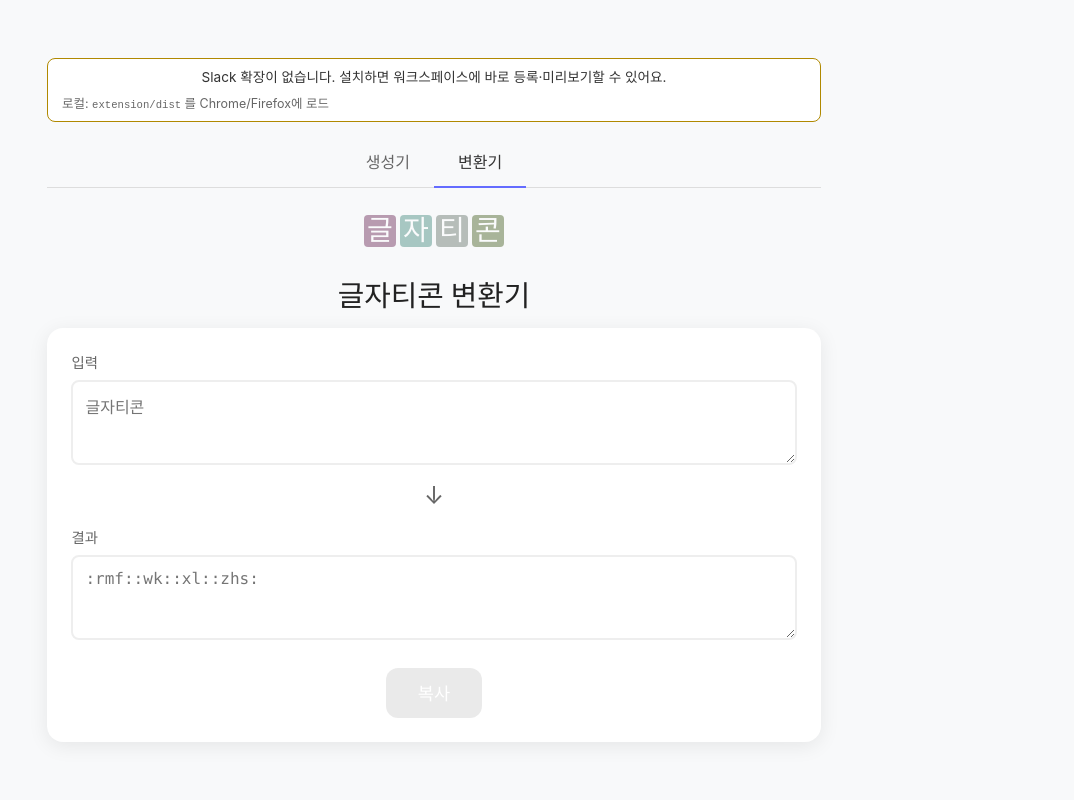
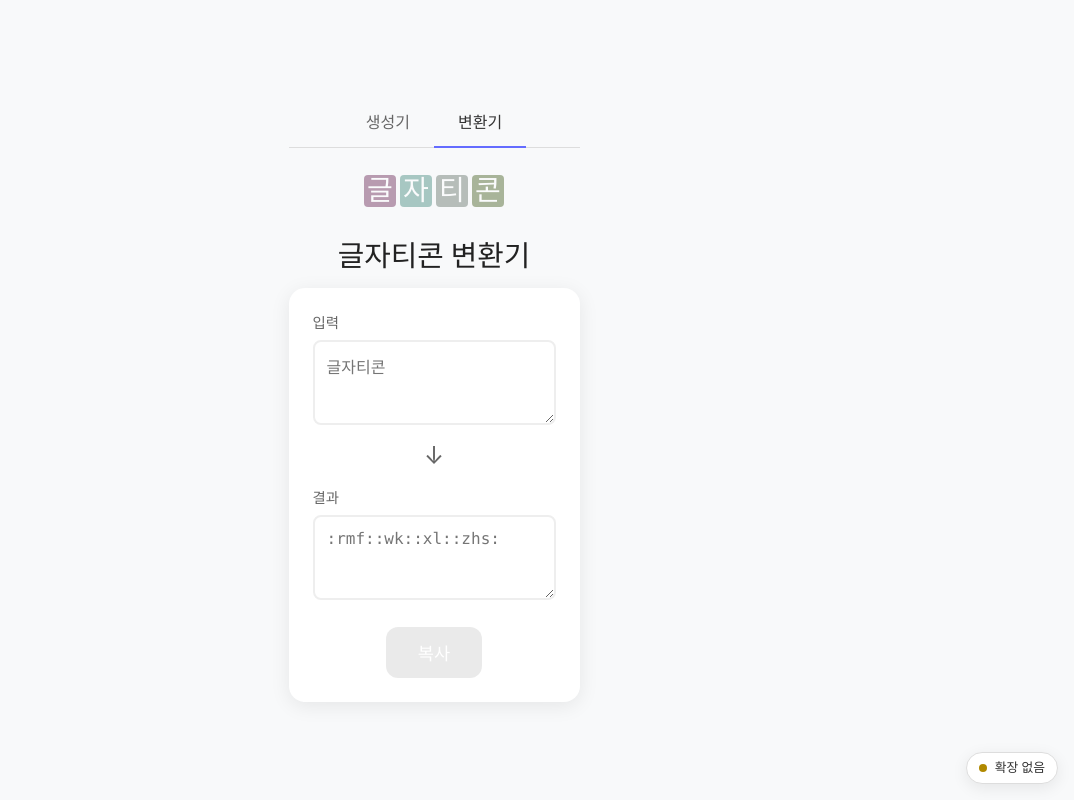
Before and after one commit to sjy5386/charicon, a React (Vite) app: page /converter in a window 1280 px wide. Shown: the whole page, without its empty margins (206-1280 px from the left). Built offline with nearby package versions, Linux system fonts and the light colour scheme; a web font is replaced by a local one.

Commit message:
Slack 확장 UI를 고정 도크로 옮기고 생성기 등록 정보를 정리
확장 연결 배지를 우측 하단 칩·패널로 빼 메인 레이아웃 흔들림을 줄이고,
생성기 등록 상태는 카드 안 액션 버튼 바로 위로 배치한다.

Co-authored-by: Grok <grok@x.ai>

```diff
--- a/src/App.css
+++ b/src/App.css
@@ -10,64 +10,139 @@ body {
   color: var(--text-color);
 }
 
-.slack-badge {
+/* Fixed dock — out of document flow so main UI width stays stable */
+.slack-dock {
+  position: fixed;
+  right: 1rem;
+  bottom: 1rem;
+  z-index: 60;
   display: flex;
-  flex-wrap: wrap;
+  flex-direction: column;
+  align-items: flex-end;
+  gap: 0.5rem;
+  max-width: min(20rem, calc(100vw - 2rem));
+  text-align: left;
+  pointer-events: none;
+}
+
+.slack-dock > * {
+  pointer-events: auto;
+}
+
+.slack-dock__chip {
+  display: inline-flex;
   align-items: center;
-  justify-content: center;
-  gap: 0.5rem 0.75rem;
-  margin-bottom: 1rem;
-  padding: 0.55rem 0.85rem;
-  border-radius: 8px;
+  gap: 0.45rem;
+  margin: 0;
+  padding: 0.45rem 0.75rem;
+  border-radius: 999px;
   border: 1px solid var(--border-color);
   background: var(--card-bg);
-  font-size: 0.85rem;
-  line-height: 1.4;
-  text-align: left;
+  color: var(--text-color);
+  font-size: 0.8rem;
+  font-weight: 600;
+  line-height: 1.2;
+  box-shadow: 0 4px 16px var(--card-shadow, rgba(0, 0, 0, 0.35));
+  cursor: pointer;
+  appearance: none;
+  max-width: 100%;
 }
 
-.slack-badge--muted {
-  color: var(--label-color);
+.slack-dock__chip-label {
+  overflow: hidden;
+  text-overflow: ellipsis;
+  white-space: nowrap;
+  max-width: 12rem;
 }
 
-.slack-badge--warn {
-  border-color: #b08900;
+.slack-dock__chip-dot {
+  width: 0.5rem;
+  height: 0.5rem;
+  border-radius: 50%;
+  flex-shrink: 0;
+  background: var(--label-color);
+}
+
+.slack-dock__chip--checking .slack-dock__chip-dot {
+  background: var(--label-color);
+}
+
+.slack-dock__chip--missing .slack-dock__chip-dot {
+  background: #b08900;
+}
+
+.slack-dock__chip--warn .slack-dock__chip-dot {
+  background: #f08c00;
+}
+
+.slack-dock__chip--ready .slack-dock__chip-dot {
+  background: #2f9e44;
+}
+
+.slack-dock__panel {
+  width: min(20rem, calc(100vw - 2rem));
+  padding: 0.85rem 0.9rem;
+  border-radius: 12px;
+  border: 1px solid var(--border-color);
+  background: var(--card-bg);
+  box-shadow: 0 10px 32px var(--card-shadow, rgba(0, 0, 0, 0.45));
+  font-size: 0.85rem;
+  line-height: 1.45;
+}
+
+.slack-dock__panel-head {
+  display: flex;
+  align-items: baseline;
+  justify-content: space-between;
+  gap: 0.5rem;
+  margin-bottom: 0.55rem;
+}
+
+.slack-dock__panel-head strong {
+  font-size: 0.9rem;
+}
+
+.slack-dock__ver {
+  color: var(--label-color);
+  font-size: 0.75rem;
+}
+
+.slack-dock__body {
+  display: flex;
+  flex-direction: column;
+  gap: 0.55rem;
+}
+
+.slack-dock__line {
+  margin: 0;
   color: var(--text-color);
 }
 
-.slack-badge--ready {
-  border-color: #2f9e44;
+.slack-dock__line.muted {
+  color: var(--label-color);
+  font-size: 0.8rem;
 }
 
-.slack-badge__dot {
-  width: 0.5rem;
-  height: 0.5rem;
-  border-radius: 50%;
-  background: #2f9e44;
-  flex-shrink: 0;
+.slack-dock__line a {
+  color: #646cff;
 }
 
-.slack-badge__hint {
-  width: 100%;
+.slack-dock__line code {
+  font-size: 0.85em;
+}
+
+.slack-dock__field {
+  display: flex;
+  flex-direction: column;
+  align-items: stretch;
+  gap: 0.3rem;
   color: var(--label-color);
   font-size: 0.78rem;
 }
 
-.slack-badge__hint--inline {
-  width: auto;
-}
-
-.slack-badge__hint a {
-  color: #646cff;
-}
-
-.slack-badge__hint code {
-  font-size: 0.85em;
-}
-
-.slack-badge__team select {
-  max-width: 16rem;
-  padding: 0.25rem 0.4rem;
+.slack-dock__field select {
+  width: 100%;
+  padding: 0.35rem 0.45rem;
   border-radius: 6px;
   border: 1px solid var(--input-border);
   background: var(--bg-color);
@@ -75,11 +150,11 @@ body {
   font-size: 0.85rem;
 }
 
-.slack-badge__refresh {
-  padding: 0.2rem 0.5rem;
-  font-size: 0.95rem;
-  line-height: 1;
-  min-width: auto;
+.slack-dock__refresh {
+  margin: 0;
+  padding: 0.4rem 0.65rem;
+  font-size: 0.8rem;
+  width: 100%;
 }
 
 .visually-hidden {
@@ -359,74 +434,69 @@ button.slack-preview-emoji.is-picker-open {
   line-height: 1.4;
 }
 
-.workspace-emoji-status {
-  display: inline-flex;
+/* Compact Slack registration status — just above action buttons */
+.generator-slack-meta {
+  display: flex;
   align-items: center;
-  gap: 0.65rem;
-  margin: 0.25rem auto 0.75rem;
-  padding: 0.45rem 0.75rem;
+  gap: 0.45rem;
+  width: 100%;
+  box-sizing: border-box;
+  margin-top: 1rem;
+  padding: 0.4rem 0.55rem;
   border-radius: 8px;
   border: 1px solid var(--border-color);
-  background: var(--card-bg);
+  background: color-mix(in srgb, var(--bg-color) 65%, var(--card-bg));
   text-align: left;
-  max-width: 100%;
+  font-size: 0.8rem;
+  line-height: 1.3;
 }
 
-.workspace-emoji-status.is-registered {
-  border-color: #2f9e44;
+.generator-slack-meta.is-registered {
+  border-color: color-mix(in srgb, #2f9e44 55%, var(--border-color));
 }
 
-.workspace-emoji-status.is-missing {
-  border-color: color-mix(in srgb, var(--label-color) 55%, transparent);
+.generator-slack-meta.is-missing {
+  border-color: color-mix(in srgb, var(--label-color) 40%, var(--border-color));
 }
 
-.workspace-emoji-status__img {
-  width: 36px;
-  height: 36px;
+.generator-slack-meta__img {
+  width: 22px;
+  height: 22px;
   object-fit: contain;
-  border-radius: 4px;
+  border-radius: 3px;
   flex-shrink: 0;
 }
 
-.workspace-emoji-status__placeholder {
-  width: 36px;
-  height: 36px;
+.generator-slack-meta__placeholder {
+  width: 22px;
+  height: 22px;
   display: inline-flex;
   align-items: center;
   justify-content: center;
-  border-radius: 4px;
+  border-radius: 3px;
   background: var(--border-color);
   color: var(--text-color);
   font-family: 'ChosunGs', 'Gungsuhche', sans-serif;
-  font-size: 1.25rem;
+  font-size: 0.85rem;
   flex-shrink: 0;
-  opacity: 0.7;
+  opacity: 0.75;
 }
 
-.workspace-emoji-status__meta {
-  display: flex;
-  flex-direction: column;
-  gap: 0.15rem;
-  min-width: 0;
+.generator-slack-meta__name {
+  color: var(--text-color);
+  font-size: 0.82rem;
 }
 
-.workspace-emoji-status__name {
-  font-size: 0.9rem;
-  color: var(--text-color);
+.generator-slack-meta__label {
+  margin-left: auto;
+  color: var(--label-color);
+  font-size: 0.78rem;
+  white-space: nowrap;
 }
 
-.workspace-emoji-status__label {
-  font-size: 0.8rem;
-  color: var(--label-color);
-}
-
-.workspace-emoji-status.is-registered .workspace-emoji-status__label {
+.generator-slack-meta.is-registered .generator-slack-meta__label {
   color: #2f9e44;
   font-weight: 600;
-}
-
-.workspace-emoji-status.is-missing .workspace-emoji-status__label {
-  color: var(--label-color);
 }
 
 .generator-actions {
@@ -434,7 +504,7 @@ button.slack-preview-emoji.is-picker-open {
   flex-wrap: wrap;
   gap: 0.6rem;
   justify-content: center;
-  margin-top: 1.2rem;
+  margin-top: 0.75rem;
 }
 
 .generator-actions button {
--- a/src/slack/SlackStatusBadge.tsx
+++ b/src/slack/SlackStatusBadge.tsx
@@ -1,9 +1,14 @@
+import {useEffect, useRef, useState} from 'react'
 import type {SlackExtensionState} from './useSlackExtension'
 
 type Props = {
     slack: SlackExtensionState
 }
 
+/**
+ * Secondary chrome for the browser extension — fixed dock, not in document flow,
+ * so main generator/converter layout stays stable.
+ */
 const SlackStatusBadge = ({slack}: Props) => {
     const {
         status,
@@ -20,38 +25,76 @@ const SlackStatusBadge = ({slack}: Props) => {
         lastError,
     } = slack
 
+    const [open, setOpen] = useState(false)
+    const rootRef = useRef<HTMLDivElement>(null)
+
+    useEffect(() => {
+        if (!open) return
+        const onPointerDown = (e: PointerEvent) => {
+            const el = e.target as Node | null
+            if (el && rootRef.current && !rootRef.current.contains(el)) {
+                setOpen(false)
+            }
+        }
+        document.addEventListener('pointerdown', onPointerDown)
+        return () => document.removeEventListener('pointerdown', onPointerDown)
+    }, [open])
+
+    const teamLabel =
+        teams.find((t) => t.teamdomain === teamdomain)?.name ??
+        teamdomain ??
+        null
+
+    let statusKind: 'checking' | 'missing' | 'ready' | 'warn' = 'checking'
+    let chipLabel = 'Slack'
     if (status === 'checking') {
-        return (
-            <div className="slack-badge slack-badge--muted" role="status">
-                Slack 확장 확인 중…
-            </div>
-        )
-    }
-
-    if (status === 'missing') {
-        return (
-            <div className="slack-badge slack-badge--warn" role="status">
-                <span>
-                    Slack 확장이 없습니다. 설치하면 워크스페이스에 바로 등록·미리보기할 수 있어요.
-                </span>
-                <span className="slack-badge__hint">
-                    로컬: <code>extension/dist</code> 를 Chrome/Firefox에 로드
-                </span>
-            </div>
-        )
+        statusKind = 'checking'
+        chipLabel = 'Slack…'
+    } else if (status === 'missing') {
+        statusKind = 'missing'
+        chipLabel = '확장 없음'
+    } else if (teamsLoading) {
+        statusKind = 'ready'
+        chipLabel = '팀 불러오는 중…'
+    } else if (teams.length === 0) {
+        statusKind = 'warn'
+        chipLabel = '팀 없음'
+    } else {
+        statusKind = 'ready'
+        chipLabel = teamLabel ?? '연결됨'
     }
 
     return (
-        <div className="slack-badge slack-badge--ready" role="status">
-            <span className="slack-badge__dot" aria-hidden />
-            <span>확장 연결됨{version ? ` · v${version}` : ''}</span>
+        <div className="slack-dock" ref={rootRef}>
+            {open && (
+                <div className="slack-dock__panel" role="dialog" aria-label="Slack 확장">
+                    <div className="slack-dock__panel-head">
+                        <strong>Slack 확장</strong>
+                        {version ? <span className="slack-dock__ver">v{version}</span> : null}
+                    </div>
+
+                    {status === 'checking' && (
+                        <p className="slack-dock__line muted">확장 확인 중…</p>
+                    )}
+
+                    {status === 'missing' && (
+                        <div className="slack-dock__body">
+                            <p className="slack-dock__line">
+                                확장이 없습니다. 설치하면 워크스페이스에 바로 등록·미리보기할 수 있어요.
+                            </p>
+                            <p className="slack-dock__line muted">
+                                로컬: <code>extension/dist</code> 를 Chrome/Firefox에 로드
+                            </p>
+                        </div>
+                    )}
+
+                    {status === 'ready' && (
+                        <div className="slack-dock__body">
                             {teamsLoading ? (
-                <span className="slack-badge__hint slack-badge__hint--inline">
-                    팀 목록 불러오는 중…
-                </span>
+                                <p className="slack-dock__line muted">팀 목록 불러오는 중…</p>
                             ) : teams.length > 0 ? (
-                <label className="slack-badge__team">
-                    <span className="visually-hidden">워크스페이스</span>
+                                <label className="slack-dock__field">
+                                    <span>워크스페이스</span>
                                     <select
                                         value={teamdomain ?? ''}
                                         onChange={(e) => setTeamdomain(e.target.value)}
@@ -64,7 +107,7 @@ const SlackStatusBadge = ({slack}: Props) => {
                                     </select>
                                 </label>
                             ) : (
-                <span className="slack-badge__hint slack-badge__hint--inline">
+                                <p className="slack-dock__line">
                                     {lastError === 'network' ? (
                                         'Slack에 연결하지 못했습니다'
                                     ) : (
@@ -77,30 +120,46 @@ const SlackStatusBadge = ({slack}: Props) => {
                                             >
                                                 Slack 로그인
                                             </a>
-                            후 ↻
                                         </>
                                     )}
-                </span>
+                                </p>
                             )}
-            {status === 'ready' && teamdomain && teams.length > 0 && (
-                <span className="slack-badge__hint slack-badge__hint--inline">
+
+                            {teamdomain && teams.length > 0 && (
+                                <p className="slack-dock__line muted">
                                     {emojiLoading
                                         ? '이모지 불러오는 중…'
                                         : emojiError
                                           ? `이모지 목록 실패 (${emojiError})`
-                          : `이모지 ${Object.keys(emoji).length}개`}
-                </span>
+                                          : `커스텀 이모지 ${Object.keys(emoji).length}개`}
+                                </p>
                             )}
+
                             <button
                                 type="button"
-                className="slack-badge__refresh"
+                                className="slack-dock__refresh"
                                 onClick={() => {
                                     void refreshTeams().then(() => refreshEmoji())
                                 }}
-                title="팀·이모지 새로고침"
                                 disabled={teamsLoading || emojiLoading}
                             >
-                ↻
+                                팀·이모지 새로고침
+                            </button>
+                        </div>
+                    )}
+                </div>
+            )}
+
+            <button
+                type="button"
+                className={`slack-dock__chip slack-dock__chip--${statusKind}`}
+                aria-expanded={open}
+                aria-haspopup="dialog"
+                title="Slack 확장 설정"
+                onClick={() => setOpen((v) => !v)}
+            >
+                <span className="slack-dock__chip-dot" aria-hidden />
+                <span className="slack-dock__chip-label">{chipLabel}</span>
             </button>
         </div>
     )
```
Also changed, not shown: src/CharIconGenerator.tsx (+51 -41 lines). Lines whose indentation alone changed are shown as unchanged.
